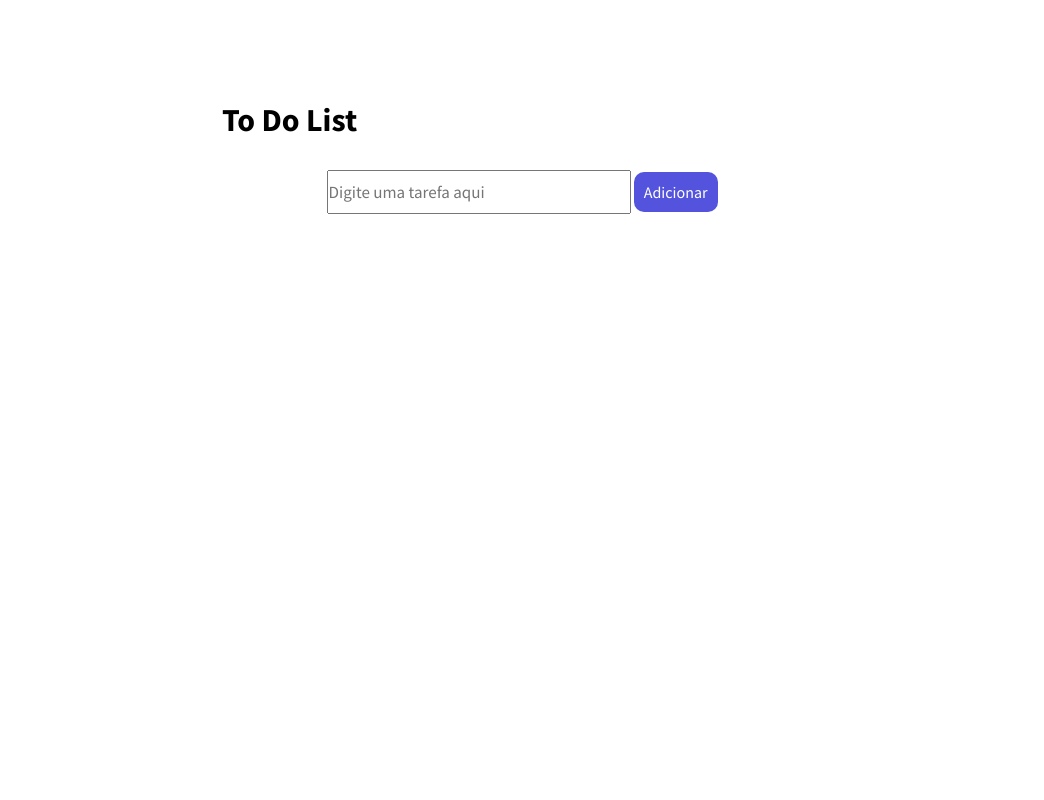
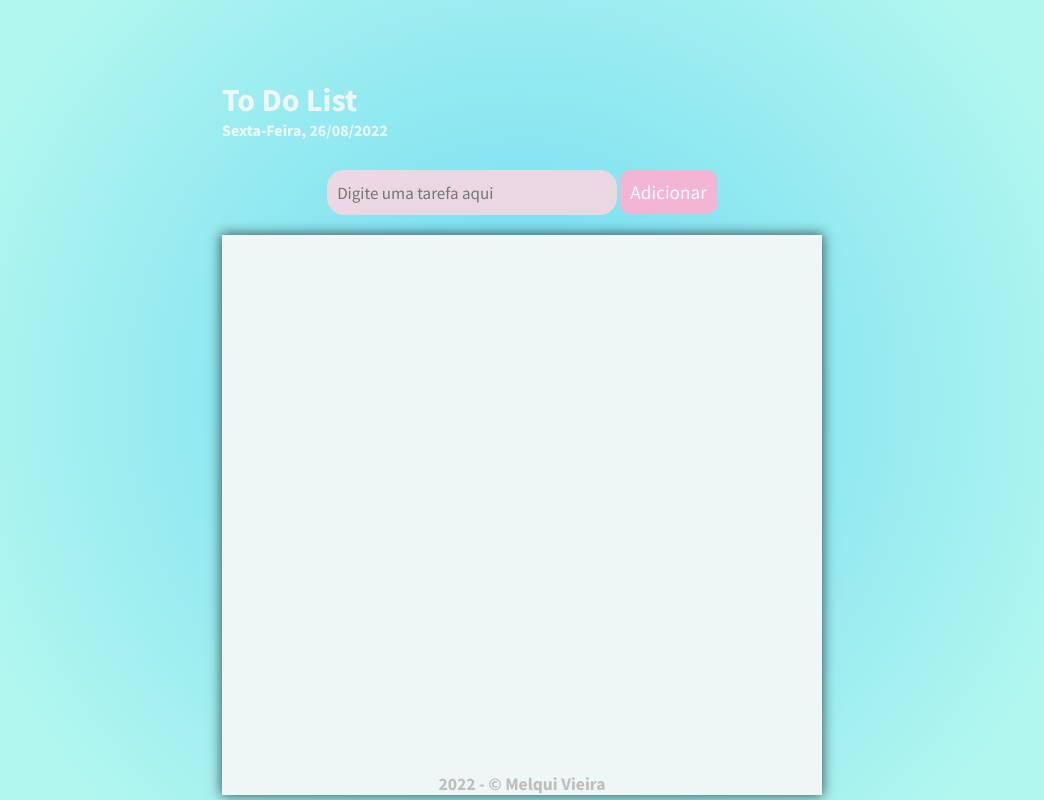
Before and after one commit to Melquiv/TasksDragJS, a plain HTML site: page index.html in a window 1280 px wide. Shown: the whole page, without its empty margins (118-1162 px from the left). Drawn offline with nearby package versions, Linux system fonts and the light colour scheme.

Commit message:
Ajustes Finais e Estilização

```diff
--- a/css/styles.css
+++ b/css/styles.css
@@ -11,11 +11,8 @@
 
 body{
     height: 90hv;
-}
-
-.content-header-container h1{
-    text-align: left;
-    margin-bottom: 30px;
+    background: rgb(123,223,242);
+    background: radial-gradient(circle, rgba(123,223,242,1) 16%, rgba(178,247,239,1) 79%);
 }
 
 .date{
@@ -25,34 +22,56 @@ body{
 
 .content-header-container{
     max-width: 600px;
-    margin: 100px auto 10px;
-    background-color: #FFF;
-    /* border: 1px solid forestgreen; */
+    margin: 80px auto 10px;
     text-align: center;
+}
+
+.content-header-container h4,
+.content-header-container h1{
+    color: #EFF7F6;
+    text-align: left;
+}
+
+.content-header-container h4{
+    margin-bottom: 30px;
 }
 
 .container{
     max-width: 600px;
+    height: 70vh;
     margin: 0 auto;
-    background-color: #FFF;
-    /* border: 1px solid forestgreen; */
+    background-color: transparent;
     text-align: center;
-    height: 100%;
+    -webkit-box-shadow: 0px 0px 12px 1px rgba(0,0,0,0.63);
+    box-shadow: 0px 0px 12px 1px rgba(0,0,0,0.63);
+    overflow: scroll;
+    overflow-x: hidden;
+    background-color: #EFF7F6;
 }
 
 .form input[type="text"]{
-    width: 50%;
-    height: 40px;
+    width: 45%;
+    height: 25px;
     font-size: 17px;
     margin-bottom: 10px;
-    /* background-color: aqua; */
+    padding: 10px;
+    border-radius: 17px;
+    border: none;
+    background-color: rgba(247, 214, 224, 0.9);
+    transition: .5s;
+}
 
+.form input[type="text"]:focus{
+    outline: none;
+    background-color: #EFF7F6;
 }
+
 
 #adicionar{
     box-sizing: border-box;
-    color: #FFF;
-    background-color: rgb(83, 83, 221);
+    font-size: 1.2em;
+    background-color: #F2B5D4;
+    color: aliceblue;
     padding: 10px;
     border-radius: 10px;
     cursor: pointer;
@@ -65,11 +84,12 @@ body{
     justify-content: space-between;
     align-items: center;
     margin: 5px;
-    display: none;
 }
 
 .task.content{
     font-size: 1.6rem;
+    width: 60%;
+    text-align: left;
 }
 
 .task-row a{
@@ -118,11 +138,13 @@ div.delete{
 }
 
 .footer{
+    position: fixed;
     width: 100%;
-    bottom: 10px;
+    bottom: 5px;
     text-align: center;
 }
 
 .footer h2{
+    color: rgb(190, 190, 190);
     font-size: 1.1em;
 }
--- a/index.html
+++ b/index.html
@@ -13,6 +13,7 @@
 <body>
     <div class="content-header-container">
             <h1>To Do List</h1>
+            <h4 id="dia"></h4>
         <span class="form">
             <input type="text" placeholder="Digite uma tarefa aqui" id="taskContent">
             <a id="adicionar">Adicionar</a>
@@ -20,22 +21,10 @@
         <!-- Tarefas Adicionadas -->
     </div>
     <div class="container">
-        <div class="task-row">
-            <!-- <div class="date content">
-                19/06/2022<br>16:33
-            </div>
-            <div class="task content">
-                Revisar Flexbox
-            </div>
-            <div class="buttons content">
-                <a href=""><i class="bi bi-check" id="done"></i></a>
-                <a href=""><i class="bi bi-trash" id="del"></i></a>
-                <a href=""><i class="bi bi-list" id="drag"></i></a>
-            </div>    -->
-        </div>
+        <div class="task-row"></div>
     </div>
     <footer class="footer">
-        <!-- <h2>2022 - &copy Melqui Vieira</h2> -->
+        <h2>2022 - &copy Melqui Vieira</h2>
     </footer>
 </body>
 </html>
--- a/js/scripts.js
+++ b/js/scripts.js
@@ -1,4 +1,9 @@
 document.getElementById("adicionar").addEventListener("click", createTask);
+
+
+window.onload = function(){
+    document.querySelector("#dia").innerHTML = getWeekAndDate();
+};
 
 //Sortable.js
 const Dragarea = document.getElementsByClassName("container")[0];
@@ -9,7 +14,13 @@ animation: 300
 
 
 //Retorna data + hora atual no formato: "DD/MM/YYY <br> HH:HH"
-function getDate(){
+function getHour(){
+    const data = new Date();
+
+    return data.getHours() + ':' + String(data.getMinutes()).padStart(2, "0");
+}
+
+function getWeekAndDate(){
     const data = new Date();
     const yyyy = data.getFullYear();
     let mm = data.getMonth() + 1; // Months start at 0!
@@ -20,9 +31,10 @@ function getDate(){
 
     var agora = dd + '/' + mm + '/' + yyyy;
 
-    return agora + '<br>' + data.getHours() + ':' + String(data.getMinutes()).padStart(2, "0");
+    const semana = ['Domingo', 'Segunda-Feira', 'Terça-Feira', 'Quarta-Feira', 'Quinta-Feira', 'Sexta-Feira', 'Sábado'];
+
+    return semana[data.getDay()] + ', ' + agora;
 }
-
 
 function getTaskText(){
     return document.querySelector("#taskContent").value;
@@ -33,34 +45,30 @@ function cleanTaskText(){
     document.querySelector("#taskContent").focus();
 }
 
+function createTask(){
+    if(getTaskText() == ''){
+        alert('Digite uma Tarefa');
+    }else{
 
+        let container = document.querySelector('.container');
 
-function createTask(){
         let task = document.createElement('div');
         task.className = 'task-row';
         task.style.display = 'flex';
 
-
         let taskDate = document.createElement('div');
         taskDate.className = 'date content';
 
-
         let taskDateDiv = document.createElement('div');
-    taskDateDiv.innerHTML = getDate();
-
-
+        taskDateDiv.innerHTML = getHour();
 
         let btn2 = document.createElement('a')
         let ico2 = document.createElement('i');
         ico2.className = 'bi bi-square';
         btn2.appendChild(ico2);
 
-
-
         taskDate.appendChild(taskDateDiv);
         taskDate.appendChild(btn2);
-
-
 
         let taskContent = document.createElement('div');
         taskContent.className = 'task content';
@@ -74,24 +82,21 @@ function createTask(){
             ico1.className = 'bi bi-trash';
             btn1.appendChild(ico1);
 
-
-
-
             let btn3 = document.createElement('a')
             let ico3 = document.createElement('i');
             ico3.className = 'bi bi-list';
             btn3.appendChild(ico3);
 
-
                 taskButtons.appendChild(btn1);
                 taskButtons.appendChild(btn3);
-
 
         task.appendChild(taskDate);
         task.appendChild(taskContent);
         task.appendChild(taskButtons);
 
-    document.querySelector('.container').appendChild(task);
+
+
+        container.insertBefore(task, container.firstChild);
 
         cleanTaskText();
 
@@ -100,15 +105,17 @@ function createTask(){
     //Função dos botões: Excluir, Feito
         btn1.addEventListener('click', () => task.remove());
 
-    // btn2.addEventListener('click', () => taskContent.className += " done");
         btn2.addEventListener('click', function(){
             if(taskContent.className == 'task content'){
                 taskContent.className += " done";
                 ico2.className = "bi bi-check-square";
+                document.querySelector('.container').appendChild(task);
             }else{
                 taskContent.className = 'task content';
                 ico2.className = "bi bi-square";
+                container.insertBefore(task, container.firstChild);
             }
             });
 
     }
+}
```
Lines whose indentation alone changed are shown as unchanged.
